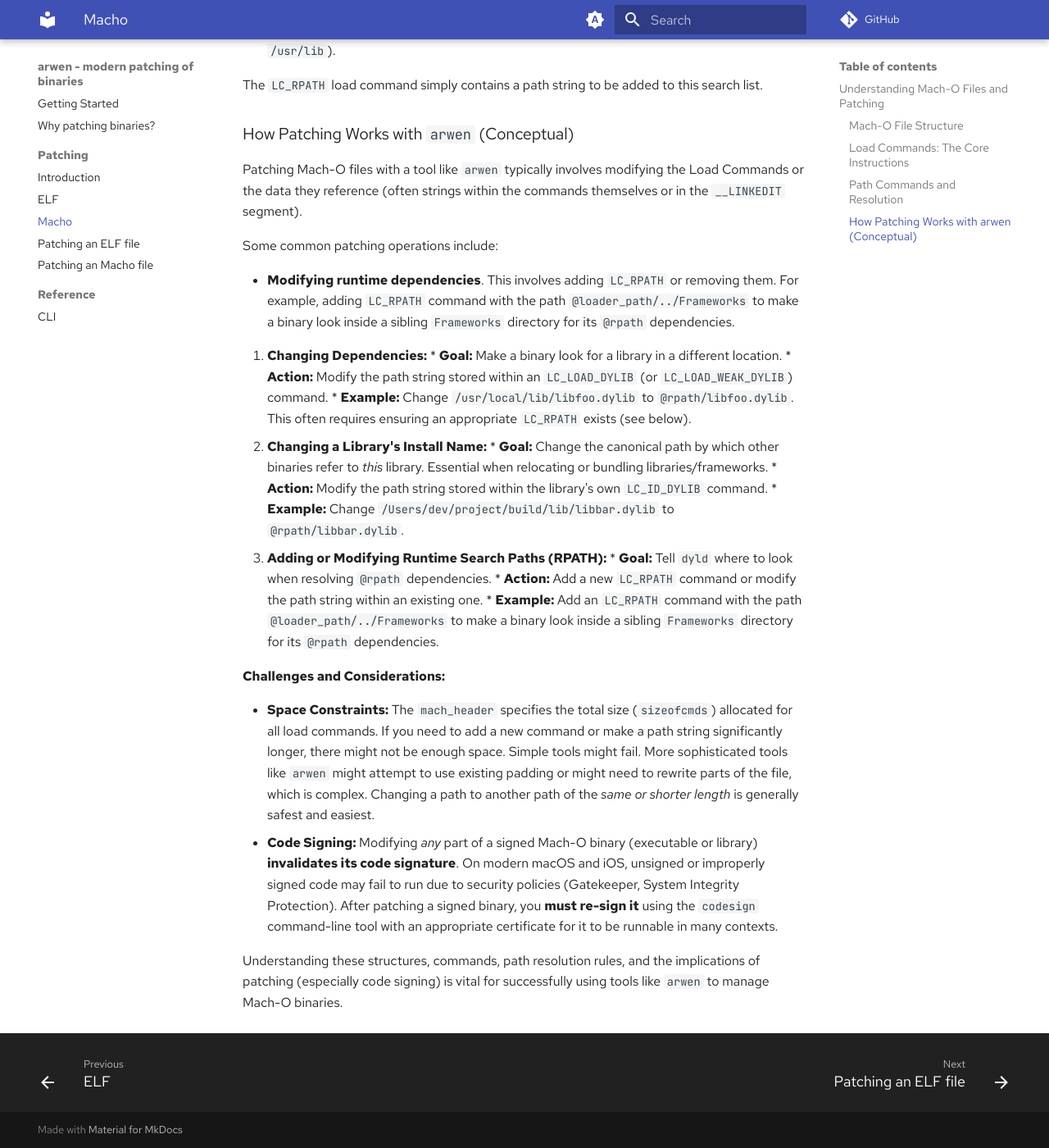
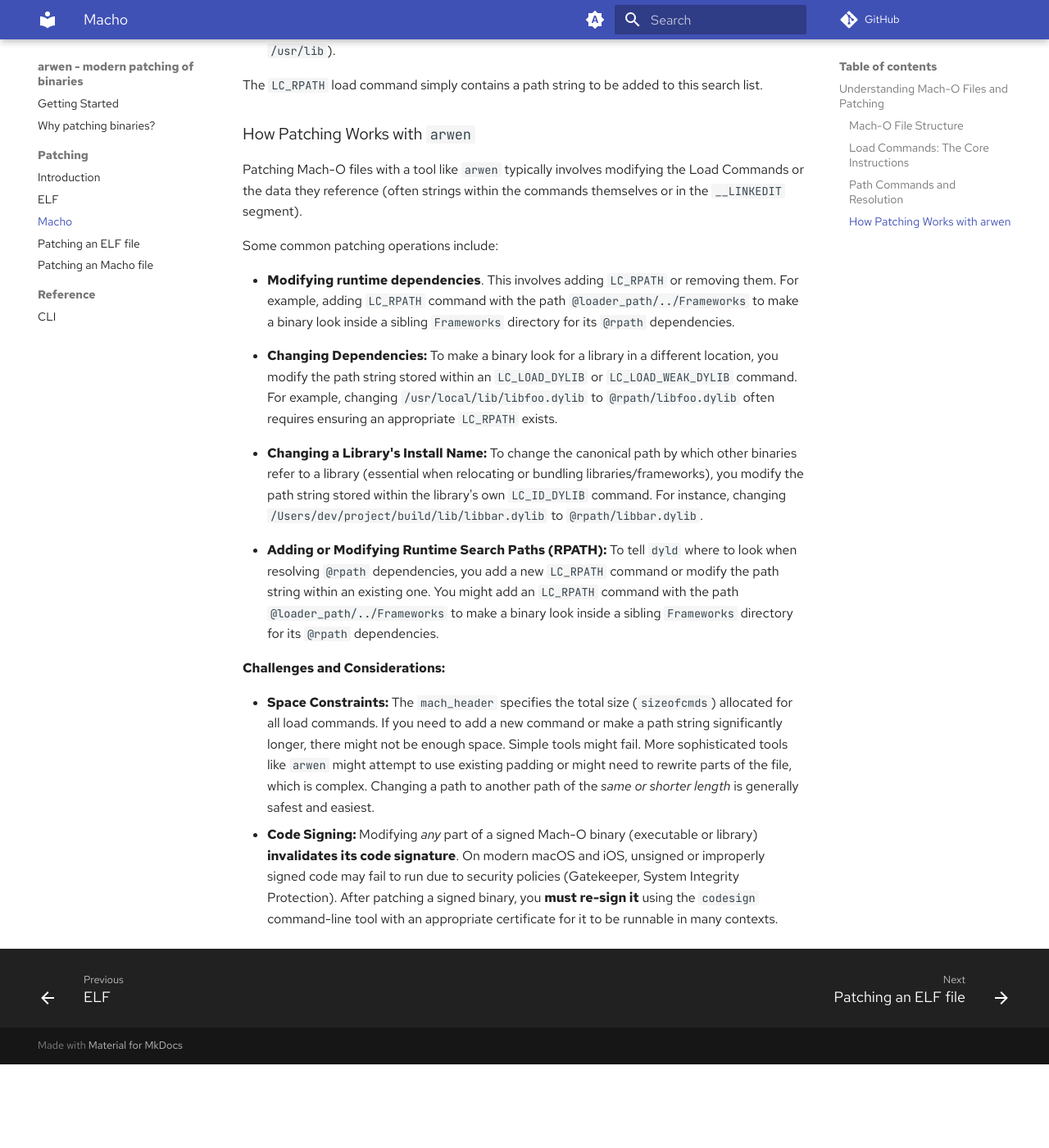
Before and after one commit to nichmor/arwen, an MkDocs documentation site: the page built from docs/patching/macho.md, in a window 1280 px wide and 1400 px high, scrolled down 2455 px. Shown: the whole window at 82% size. Built offline with MkDocs 1.6.1 and Material for MkDocs 9.7.7, drawn with Linux system fonts in a browser that asks for light colours; comment, search, counter and statistics services are not loaded; the version menu is left out; after the commit the page ends 3753 px from its top, so only the background shows below that.

```diff
--- a/docs/patching/macho.md
+++ b/docs/patching/macho.md
@@ -69,7 +69,7 @@ How `dyld` finds dependent libraries (`LC_LOAD_DYLIB`) is crucial and often invo
 
 The `LC_RPATH` load command simply contains a path string to be added to this search list.
 
-### How Patching Works with `arwen` (Conceptual)
+### How Patching Works with `arwen`
 
 Patching Mach-O files with a tool like `arwen` typically involves modifying the Load Commands or the data they reference (often strings within the commands themselves or in the `__LINKEDIT` segment).
 
@@ -78,24 +78,13 @@ Some common patching operations include:
 - **Modifying runtime dependencies**.
 This involves adding `LC_RPATH` or removing them. For example, adding `LC_RPATH` command with the path `@loader_path/../Frameworks` to make a binary look inside a sibling `Frameworks` directory for its `@rpath` dependencies.
 
+- **Changing Dependencies:** To make a binary look for a library in a different location, you modify the path string stored within an `LC_LOAD_DYLIB` or `LC_LOAD_WEAK_DYLIB` command. For example, changing `/usr/local/lib/libfoo.dylib` to `@rpath/libfoo.dylib` often requires ensuring an appropriate `LC_RPATH` exists.
 
+- **Changing a Library's Install Name:** To change the canonical path by which other binaries refer to a library (essential when relocating or bundling libraries/frameworks), you modify the path string stored within the library's own `LC_ID_DYLIB` command. For instance, changing `/Users/dev/project/build/lib/libbar.dylib` to `@rpath/libbar.dylib`.
 
-1.  **Changing Dependencies:**
-    * **Goal:** Make a binary look for a library in a different location.
-    * **Action:** Modify the path string stored within an `LC_LOAD_DYLIB` (or `LC_LOAD_WEAK_DYLIB`) command.
-    * **Example:** Change `/usr/local/lib/libfoo.dylib` to `@rpath/libfoo.dylib`. This often requires ensuring an appropriate `LC_RPATH` exists (see below).
-2.  **Changing a Library's Install Name:**
-    * **Goal:** Change the canonical path by which other binaries refer to *this* library. Essential when relocating or bundling libraries/frameworks.
-    * **Action:** Modify the path string stored within the library's own `LC_ID_DYLIB` command.
-    * **Example:** Change `/Users/dev/project/build/lib/libbar.dylib` to `@rpath/libbar.dylib`.
-3.  **Adding or Modifying Runtime Search Paths (RPATH):**
-    * **Goal:** Tell `dyld` where to look when resolving `@rpath` dependencies.
-    * **Action:** Add a new `LC_RPATH` command or modify the path string within an existing one.
-    * **Example:** Add an `LC_RPATH` command with the path `@loader_path/../Frameworks` to make a binary look inside a sibling `Frameworks` directory for its `@rpath` dependencies.
+- **Adding or Modifying Runtime Search Paths (RPATH):** To tell `dyld` where to look when resolving `@rpath` dependencies, you add a new `LC_RPATH` command or modify the path string within an existing one. You might add an `LC_RPATH` command with the path `@loader_path/../Frameworks` to make a binary look inside a sibling `Frameworks` directory for its `@rpath` dependencies.
 
 **Challenges and Considerations:**
 
 * **Space Constraints:** The `mach_header` specifies the total size (`sizeofcmds`) allocated for all load commands. If you need to add a new command or make a path string significantly longer, there might not be enough space. Simple tools might fail. More sophisticated tools like `arwen` might attempt to use existing padding or might need to rewrite parts of the file, which is complex. Changing a path to another path of the *same or shorter length* is generally safest and easiest.
 * **Code Signing:** Modifying *any* part of a signed Mach-O binary (executable or library) **invalidates its code signature**. On modern macOS and iOS, unsigned or improperly signed code may fail to run due to security policies (Gatekeeper, System Integrity Protection). After patching a signed binary, you **must re-sign it** using the `codesign` command-line tool with an appropriate certificate for it to be runnable in many contexts.
-
-Understanding these structures, commands, path resolution rules, and the implications of patching (especially code signing) is vital for successfully using tools like `arwen` to manage Mach-O binaries.
```
Also changed, not shown: docs/patching/elf.md (+2 -4 lines), docs/why_patch.md (+1 -12 lines), docs/getting_started.md (deleted), 2 other files.
